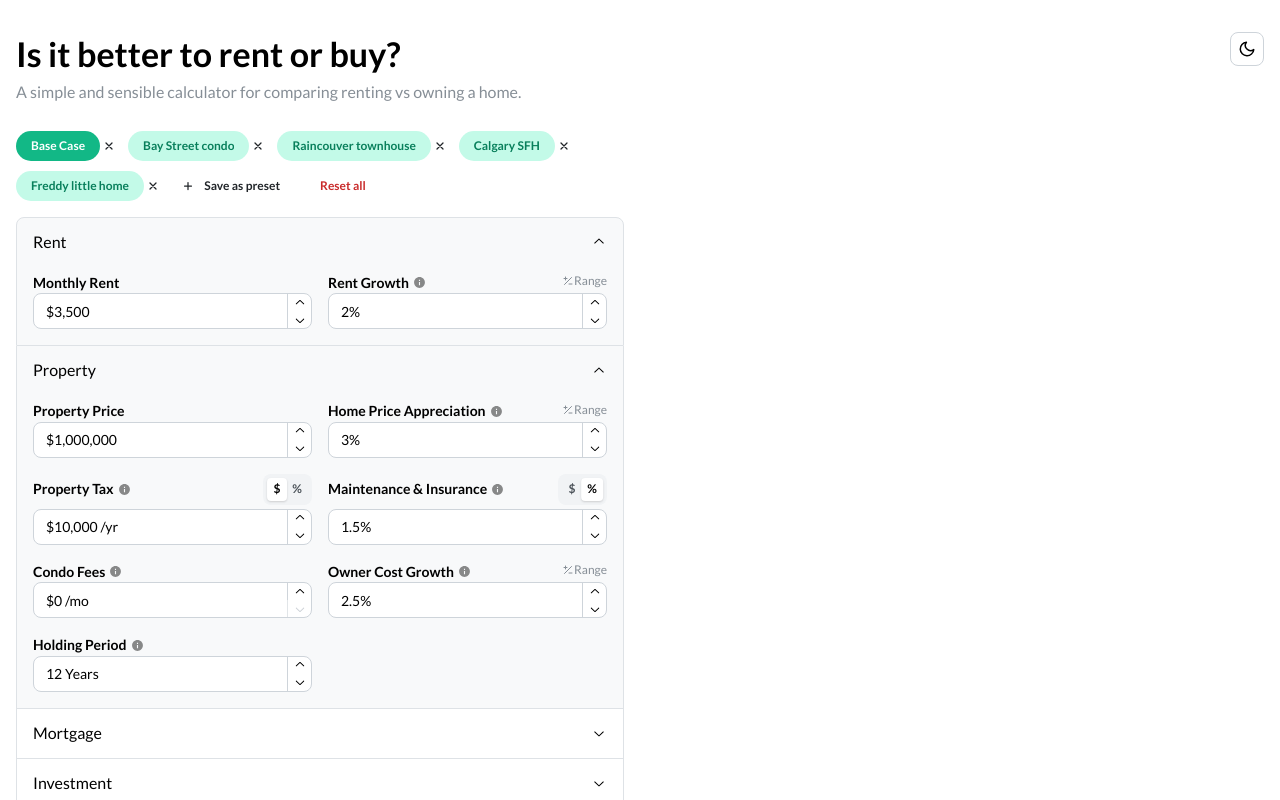
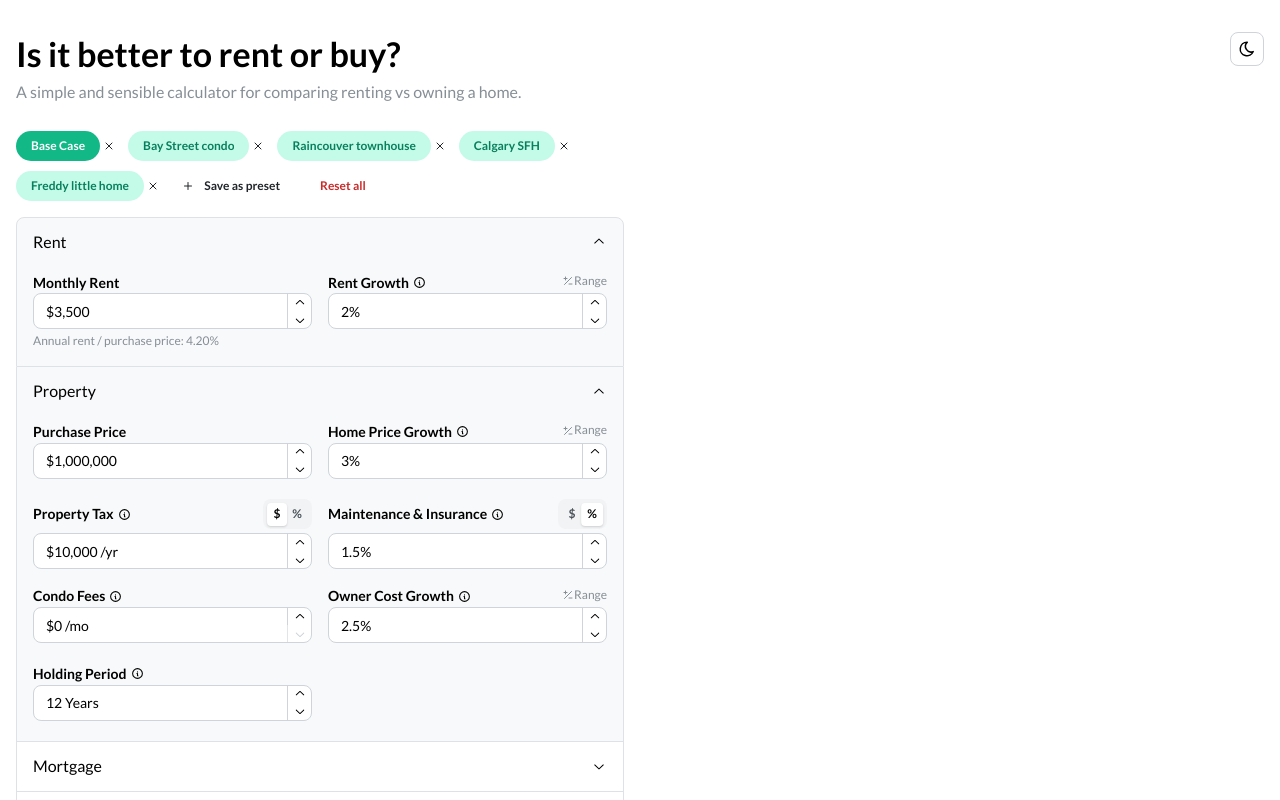
Before and after one commit to low-earth-orbit/rent-vs-buy, a Next.js app: page /rent-vs-buy/ in a window 1280 px wide. Shown: the top 800 px of the page. Built offline with nearby package versions, Linux system fonts and the light colour scheme.

Commit message:
UI improvements (#20)

```diff
--- a/src/components/FieldLabel.tsx
+++ b/src/components/FieldLabel.tsx
@@ -1,25 +1,11 @@
 import { useState, type ReactNode } from "react";
 import { Group, Popover, Text } from "@mantine/core";
+import { IconInfoCircle } from "@tabler/icons-react";
 
 interface FieldLabelProps {
   label: ReactNode;
   helperText?: string;
 }
-
-const InfoIcon = () => (
-  <svg
-    xmlns="http://www.w3.org/2000/svg"
-    width="13"
-    height="13"
-    viewBox="0 0 24 24"
-    fill="currentColor"
-    style={{ opacity: 0.45, flexShrink: 0 }}
-    aria-hidden="true"
-    focusable="false"
-  >
-    <path d="M12 2C6.48 2 2 6.48 2 12s4.48 10 10 10 10-4.48 10-10S17.52 2 12 2zm1 15h-2v-6h2v6zm0-8h-2V7h2v2z" />
-  </svg>
-);
 
 export default function FieldLabel({ label, helperText }: FieldLabelProps) {
   const [opened, setOpened] = useState(false);
@@ -61,7 +47,7 @@ export default function FieldLabel({ label, helperText }: FieldLabelProps) {
               setOpened((o) => !o);
             }}
           >
-            <InfoIcon />
+            <IconInfoCircle size={13} />
           </button>
         </Popover.Target>
         <Popover.Dropdown>
--- a/src/components/Header.tsx
+++ b/src/components/Header.tsx
@@ -1,58 +1,20 @@
 import {
   ActionIcon,
+  Box,
   Container,
   Group,
   Stack,
   Text,
   Title,
   useMantineColorScheme,
-  useComputedColorScheme,
 } from "@mantine/core";
-
-function SunIcon() {
-  return (
-    <svg
-      width="18"
-      height="18"
-      viewBox="0 0 24 24"
-      fill="none"
-      stroke="currentColor"
-      strokeWidth="2"
-      strokeLinecap="round"
-      strokeLinejoin="round"
-      aria-hidden="true"
-    >
-      <circle cx="12" cy="12" r="4" />
-      <path d="M12 2v2M12 20v2M4.93 4.93l1.41 1.41M17.66 17.66l1.41 1.41M2 12h2M20 12h2M6.34 17.66l-1.41 1.41M19.07 4.93l-1.41 1.41" />
-    </svg>
-  );
-}
-
-function MoonIcon() {
-  return (
-    <svg
-      width="18"
-      height="18"
-      viewBox="0 0 24 24"
-      fill="none"
-      stroke="currentColor"
-      strokeWidth="2"
-      strokeLinecap="round"
-      strokeLinejoin="round"
-      aria-hidden="true"
-    >
-      <path d="M21 12.79A9 9 0 1 1 11.21 3 7 7 0 0 0 21 12.79z" />
-    </svg>
-  );
-}
+import { IconSun, IconMoon } from "@tabler/icons-react";
 
 const Header = () => {
-  const { setColorScheme } = useMantineColorScheme();
-  const computed = useComputedColorScheme("light", {
-    getInitialValueInEffect: true,
-  });
+  const { colorScheme, setColorScheme } = useMantineColorScheme();
 
-  const toggle = () => setColorScheme(computed === "dark" ? "light" : "dark");
+  const toggle = () =>
+    setColorScheme(colorScheme === "dark" ? "light" : "dark");
 
   return (
     <Container component="header" size="xl" pt="xl" pb="xs">
@@ -70,7 +32,12 @@ const Header = () => {
           onClick={toggle}
           aria-label="Toggle color scheme"
         >
-          {computed === "dark" ? <SunIcon /> : <MoonIcon />}
+          <Box component="span" darkHidden>
+            <IconMoon size={18} />
+          </Box>
+          <Box component="span" lightHidden>
+            <IconSun size={18} />
+          </Box>
         </ActionIcon>
       </Group>
     </Container>
--- a/src/components/NetWorthChart.tsx
+++ b/src/components/NetWorthChart.tsx
@@ -16,6 +16,8 @@ import {
   IconChevronDown,
   IconChevronUp,
   IconDownload,
+  IconTrophy,
+  IconSlash,
 } from "@tabler/icons-react";
 import { useDebouncedValue } from "@mantine/hooks";
 import {
@@ -164,7 +166,12 @@ function Summary({
   }
 
   return (
-    <Alert color={color} title={title} radius="md">
+    <Alert
+      icon={winnerPct < 60 ? <IconSlash size={16} /> : <IconTrophy size={16} />}
+      color={color}
+      title={title}
+      radius="md"
+    >
       <Text size="sm">{body}</Text>
     </Alert>
   );
--- a/src/components/UserInputForm.tsx
+++ b/src/components/UserInputForm.tsx
@@ -2,6 +2,7 @@ import { useState } from "react";
 import {
   Accordion,
   ActionIcon,
+  Alert,
   Button,
   Group,
   Modal,
@@ -10,6 +11,7 @@ import {
   Text,
   TextInput,
 } from "@mantine/core";
+import { IconBulb, IconPlus, IconX } from "@tabler/icons-react";
 import { useDisclosure } from "@mantine/hooks";
 import UserInputFormItem from "./UserInputFormItem";
 import UserInputRangeItem from "./UserInputRangeItem";
@@ -23,42 +25,11 @@ import type {
   UserInput,
   UserInputKey,
 } from "../types";
-
-const PlusIcon = () => (
-  <svg
-    xmlns="http://www.w3.org/2000/svg"
-    width="12"
-    height="12"
-    viewBox="0 0 24 24"
-    fill="none"
-    stroke="currentColor"
-    strokeWidth="2.5"
-    strokeLinecap="round"
-    strokeLinejoin="round"
-    aria-hidden="true"
-    focusable="false"
-  >
-    <path d="M12 5v14M5 12h14" />
-  </svg>
-);
-
-const XIcon = () => (
-  <svg
-    xmlns="http://www.w3.org/2000/svg"
-    width="12"
-    height="12"
-    viewBox="0 0 24 24"
-    fill="none"
-    stroke="currentColor"
-    strokeWidth="2.5"
-    strokeLinecap="round"
-    strokeLinejoin="round"
-    aria-hidden="true"
-    focusable="false"
-  >
-    <path d="M18 6L6 18M6 6l12 12" />
-  </svg>
-);
+import { formatCAD, formatPercentage } from "@/utils/format";
+import {
+  calculateMonthlyMortgagePayment,
+  calculateMortgagePrincipal,
+} from "@/utils/math";
 
 interface UserInputFormProps {
   userInput: UserInput;
@@ -145,6 +116,21 @@ export default function UserInputForm({
     />
   );
 
+  const rentalYield = formatPercentage(
+    (userInput.monthlyRent * 12) / userInput.initialHomePrice,
+  );
+
+  const monthlyMortgage = formatCAD(
+    calculateMonthlyMortgagePayment(
+      calculateMortgagePrincipal(
+        userInput.initialHomePrice,
+        userInput.downPaymentPercentage,
+      ),
+      userInput.annualMortgageInterestRate,
+      userInput.amortization,
+    ),
+  );
+
   return (
     <Stack gap="md">
       <Stack gap={4}>
@@ -167,7 +153,7 @@ export default function UserInputForm({
                 onClick={() => onDeletePreset(preset)}
                 aria-label={`Delete ${preset.label}`}
               >
-                <XIcon />
+                <IconX size={12} />
               </ActionIcon>
             </Group>
           ))}
@@ -175,7 +161,7 @@ export default function UserInputForm({
             variant="subtle"
             size="xs"
             color="gray"
-            leftSection={<PlusIcon />}
+            leftSection={<IconPlus size={12} />}
             onClick={openSave}
           >
             Save as preset
@@ -253,6 +239,7 @@ export default function UserInputForm({
               <UserInputFormItem
                 id="monthlyRent"
                 label="Monthly Rent"
+                additionalText={`Annual rent / purchase price: ${rentalYield}`}
                 value={userInput.monthlyRent}
                 onChange={bind("monthlyRent")}
                 error={errors.monthlyRent}
@@ -263,7 +250,7 @@ export default function UserInputForm({
               {perturbed("rentIncreaseRate", "rentIncreaseSigma", {
                 label: "Rent Growth",
                 helperText:
-                  "Expected annual growth in rent payments. Typically at or slightly above inflation (2–3%).",
+                  "Expected annual growth in rent payments. Typically at or slightly above inflation (2–2.5%).",
               })}
             </SimpleGrid>
           </Accordion.Panel>
@@ -275,7 +262,7 @@ export default function UserInputForm({
             <SimpleGrid cols={{ base: 1, sm: 2 }}>
               <UserInputFormItem
                 id="initialHomePrice"
-                label="Property Price"
+                label="Purchase Price"
                 value={userInput.initialHomePrice}
                 onChange={bind("initialHomePrice")}
                 error={errors.initialHomePrice}
@@ -285,9 +272,9 @@ export default function UserInputForm({
               />
 
               {perturbed("homePriceGrowthRate", "homePriceGrowthSigma", {
-                label: "Home Price Appreciation",
+                label: "Home Price Growth",
                 helperText:
-                  "Expected annual growth in the home's market value. Long-run world historical average is 0–2% above inflation, roughly 2–4% nominal.",
+                  "Expected annual growth in the home's market value. Long-run world historical average is 0–2% above inflation (2–4% nominal).",
               })}
 
               <CurrencyPercentItem
@@ -317,7 +304,7 @@ export default function UserInputForm({
               <UserInputFormItem
                 id="condoFeesPerMonth"
                 label="Condo Fees"
-                helperText="Monthly condo or strata fees in today's dollars. Set to $0 for detached homes."
+                labelHelperText="Monthly condo or strata fees in today's dollars. Set to $0 for detached homes."
                 value={userInput.condoFeesPerMonth}
                 onChange={bind("condoFeesPerMonth")}
                 error={errors.condoFeesPerMonth}
@@ -330,13 +317,13 @@ export default function UserInputForm({
               {perturbed("ownerCostGrowthRate", "ownerCostGrowthSigma", {
                 label: "Owner Cost Growth",
                 helperText:
-                  "Expected annual growth in maintenance, property tax, insurance, and condo or strata fees. Typically slightly above inflation, around 2–3.5%.",
+                  "Expected annual growth in maintenance, property tax, insurance, and condo fees. Slightly above inflation or follows home price.",
               })}
 
               <UserInputFormItem
                 id="holdingPeriod"
                 label="Holding Period"
-                helperText="How long until you sell. The simulation compares net worth at this year. Canadian homeowners sell after ~10–13 years on average, even with a 25-year mortgage."
+                labelHelperText="How long until you sell. The simulation compares net worth at this year. Canadian homeowners sell after ~10–13 years on average, even with a 25-year mortgage."
                 value={userInput.holdingPeriod}
                 onChange={bind("holdingPeriod")}
                 error={errors.holdingPeriod}
@@ -350,11 +337,14 @@ export default function UserInputForm({
         <Accordion.Item value="mortgage">
           <Accordion.Control>Mortgage</Accordion.Control>
           <Accordion.Panel>
+            <Text size="xs" c="dimmed" className="mb-4">
+              {`Down payment amount ${formatCAD((userInput.downPaymentPercentage / 100) * userInput.initialHomePrice)}. Est. mortgage payment: ${monthlyMortgage} /mo.`}
+            </Text>
             <SimpleGrid cols={{ base: 1, sm: 2 }}>
               <UserInputFormItem
                 id="downPaymentPercentage"
                 label="Down Payment"
-                helperText="Minimum is 20%. This calculator only models conventional mortgages."
+                labelHelperText="Minimum is 20%. This calculator only models conventional mortgages."
                 value={userInput.downPaymentPercentage}
                 onChange={bind("downPaymentPercentage")}
                 error={errors.downPaymentPercentage}
@@ -363,8 +353,8 @@ export default function UserInputForm({
               />
               <UserInputFormItem
                 id="amortization"
-                label="Amortization"
-                helperText="Total length of the mortgage. This calculator caps amortization at 25 years."
+                label="Amortization Period"
+                labelHelperText="Total length of the mortgage. This calculator caps amortization at 25 years."
                 value={userInput.amortization}
                 onChange={bind("amortization")}
                 error={errors.amortization}
@@ -375,7 +365,7 @@ export default function UserInputForm({
               {perturbed("annualMortgageInterestRate", "mortgageRateSigma", {
                 label: "Mortgage Rate",
                 helperText:
-                  "Annual mortgage interest rate, modeled as variable for the full amortization period. The default reflects the Bank of Canada's neutral policy rate (2.75%) plus a typical lender spread (1.75%).",
+                  "Annual mortgage interest rate. The default reflects the Bank of Canada's neutral policy rate (2.75%) plus a typical lender spread (1.75%).",
                 disabled: userInput.downPaymentPercentage === 100,
               })}
             </SimpleGrid>
@@ -385,21 +375,32 @@ export default function UserInputForm({
         <Accordion.Item value="investment">
           <Accordion.Control>Investment</Accordion.Control>
           <Accordion.Panel>
+            <Alert
+              icon={<IconBulb size={16} />}
+              variant="default"
+              color="gray"
+              mb="sm"
+            >
+              Returns are split into two parts: annual yield (taxed each year)
+              and deferred capital gains (taxed at sale). Use the yield tax rate
+              to set a blended rate that reflects your mix of interest,
+              dividends and realized capital gains.
+            </Alert>
             <SimpleGrid cols={{ base: 1, sm: 2 }}>
               {perturbed("investmentReturnRate", "investmentReturnSigma", {
-                label: "Total Portfolio Return",
+                label: "Total Investment Return",
                 helperText:
                   "Expected pre-tax annualized return, including dividends and capital gains. The default is based on long-term capital market assumptions for a diversified growth portfolio (XGRO).",
               })}
               {perturbed("dividendYield", "dividendYieldSigma", {
-                label: "Dividend Yield",
+                label: "Annual Yield",
                 helperText:
-                  "Portion of the total return paid as dividends each year, taxed annually. Remainder is capital gain deferred until sale. Capped at the portfolio return.",
+                  "Portion of the return distributed each year, taxed annually. The remainder accrues as deferred capital gains, taxed only when the portfolio is sold. Capped at the portfolio return.",
               })}
               <UserInputFormItem
                 id="capitalGainTaxRate"
-                label="Capital Gain Tax Rate"
-                helperText="Tax rate on capital gains when the portfolio is sold. In Canada, 50% of gains are included in taxable income — multiply your marginal rate by 50% to get this number."
+                label="Capital Gain Tax"
+                labelHelperText="Tax rate on capital gains when the portfolio is sold. In Canada, 50% of gains are included in taxable income — multiply your marginal rate by 50% to get this number."
                 value={userInput.capitalGainTaxRate}
                 onChange={bind("capitalGainTaxRate")}
                 error={errors.capitalGainTaxRate}
@@ -408,8 +409,8 @@ export default function UserInputForm({
               />
               <UserInputFormItem
                 id="dividendTaxRate"
-                label="Dividend Tax Rate"
-                helperText="Effective tax rate on annual dividends. Canadian dividends are taxed at a lower rate; foreign dividends at marginal income tax rate."
+                label="Annual Yield Tax"
+                labelHelperText="Blended effective tax rate on your annual yield. Canadian eligible dividends are taxed at a lower rate than interest or foreign dividends — set this as a weighted average based on your expected yield mix."
                 value={userInput.dividendTaxRate}
                 onChange={bind("dividendTaxRate")}
                 error={errors.dividendTaxRate}
@@ -426,8 +427,8 @@ export default function UserInputForm({
             <SimpleGrid cols={{ base: 1, sm: 2 }}>
               <UserInputFormItem
                 id="buyerClosingCostsPct"
-                label="Buyer's Closing Cost"
-                helperText="Closing costs for home buyers as a percentage of home price, including land transfer tax, legal fees, and inspections. Typically 1–4% nationally; higher in provinces with larger land transfer taxes."
+                label="Buyer Closing Costs"
+                labelHelperText="Closing costs for home buyers as a percentage of home price, including land transfer tax, legal fees, and inspections. Typically 1–4% nationally; higher in provinces with larger land transfer taxes."
                 value={userInput.buyerClosingCostsPct}
                 onChange={bind("buyerClosingCostsPct")}
                 error={errors.buyerClosingCostsPct}
@@ -436,8 +437,8 @@ export default function UserInputForm({
               />
               <UserInputFormItem
                 id="sellerClosingCostsPct"
-                label="Seller's Closing Cost"
-                helperText="Closing costs for home sellers as a percentage of home price, primarily realtor commission and legal fees. Typically 4–7% nationally."
+                label="Seller Closing Costs"
+                labelHelperText="Closing costs for home sellers as a percentage of home price, primarily realtor commission and legal fees. Typically 4–7% nationally."
                 value={userInput.sellerClosingCostsPct}
                 onChange={bind("sellerClosingCostsPct")}
                 error={errors.sellerClosingCostsPct}
--- a/src/components/UserInputFormItem.tsx
+++ b/src/components/UserInputFormItem.tsx
@@ -1,4 +1,4 @@
-import { NumberInput } from "@mantine/core";
+import { NumberInput, Text, Stack } from "@mantine/core";
 import type { ReactNode } from "react";
 import FieldLabel from "./FieldLabel";
 import type { FieldValue } from "../types";
@@ -6,7 +6,8 @@ import type { FieldValue } from "../types";
 interface UserInputFormItemProps {
   id: string;
   label: ReactNode;
-  helperText?: string;
+  labelHelperText?: string;
+  additionalText?: string;
   min?: number;
   max?: number;
   step?: number;
@@ -23,7 +24,8 @@ interface UserInputFormItemProps {
 export default function UserInputFormItem({
   id,
   label,
-  helperText,
+  labelHelperText,
+  additionalText,
   min,
   max,
   step,
@@ -36,9 +38,10 @@ export default function UserInputFormItem({
   ...rest
 }: UserInputFormItemProps) {
   return (
+    <Stack gap={4}>
       <NumberInput
         id={id}
-      label={<FieldLabel label={label} helperText={helperText} />}
+        label={<FieldLabel label={label} helperText={labelHelperText} />}
         value={value}
         onChange={onChange}
         min={min}
@@ -52,5 +55,9 @@ export default function UserInputFormItem({
         styles={{ label: { display: "block" } }}
         {...rest}
       />
+      <Text size="xs" c="dimmed" aria-live="polite">
+        {additionalText}
+      </Text>
+    </Stack>
   );
 }
--- a/src/utils/format.ts
+++ b/src/utils/format.ts
@@ -12,6 +12,12 @@ const cadCompact = new Intl.NumberFormat("en-CA", {
   maximumFractionDigits: 1,
 });
 
+const percentageFormatter = new Intl.NumberFormat("en-CA", {
+  style: "percent",
+  minimumFractionDigits: 2,
+  maximumFractionDigits: 2,
+});
+
 export function formatCAD(value: number): string {
   return cadFull.format(value);
 }
@@ -19,3 +25,7 @@ export function formatCAD(value: number): string {
 export function formatCADCompact(value: number): string {
   return cadCompact.format(value);
 }
+
+export function formatPercentage(value: number): string {
+  return percentageFormatter.format(value);
+}
--- a/src/utils/presets.ts
+++ b/src/utils/presets.ts
@@ -24,10 +24,10 @@ export const DEFAULTS = {
   annualMortgageInterestRate: 4.5,
   amortization: 25,
   holdingPeriod: 12,
-  investmentReturnRate: 6,
-  dividendYield: 1.8,
-  dividendTaxRate: 35,
-  capitalGainTaxRate: 20,
+  investmentReturnRate: 6.3,
+  dividendYield: 2.4,
+  dividendTaxRate: 25,
+  capitalGainTaxRate: 15,
   ...INPUT_UNCERTAINTIES,
 };
 
```
Also changed, not shown: 1 other file (tests, documents, lock files or other folders). Lines whose indentation alone changed are shown as unchanged.
